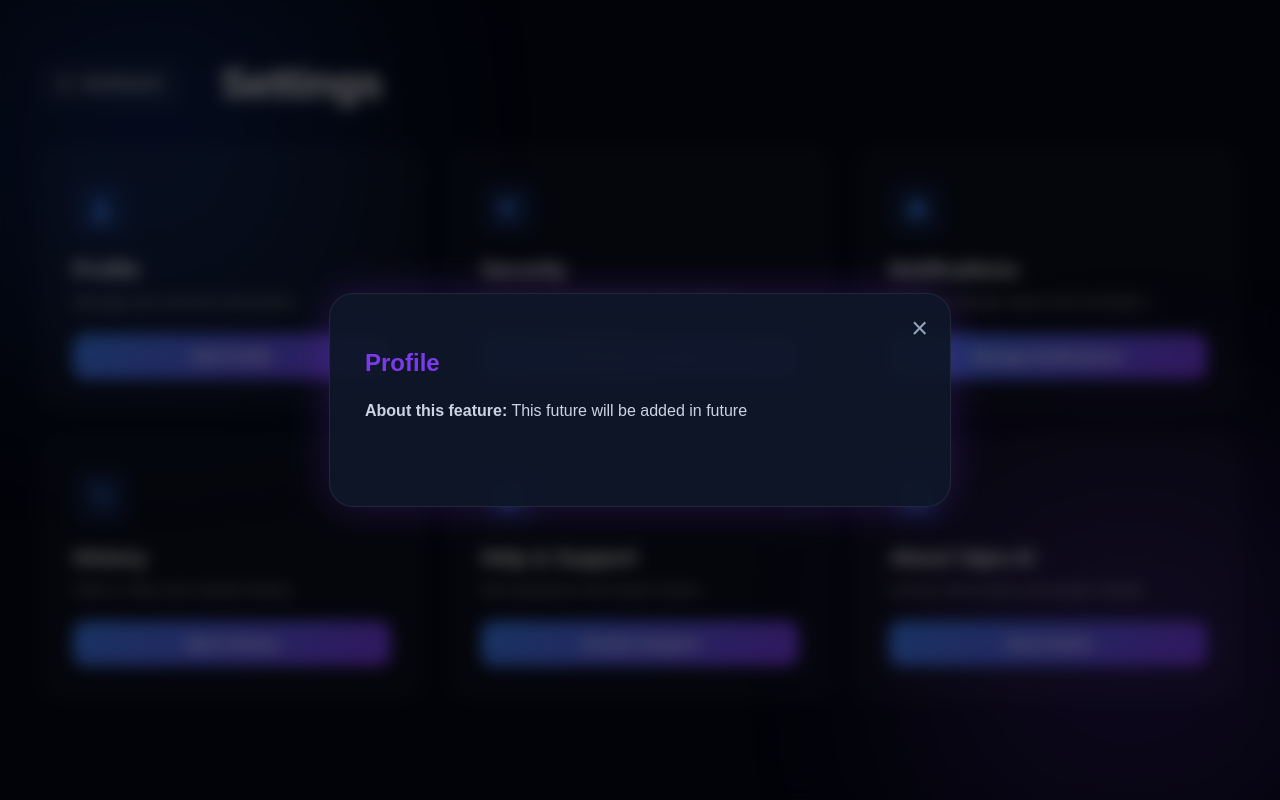
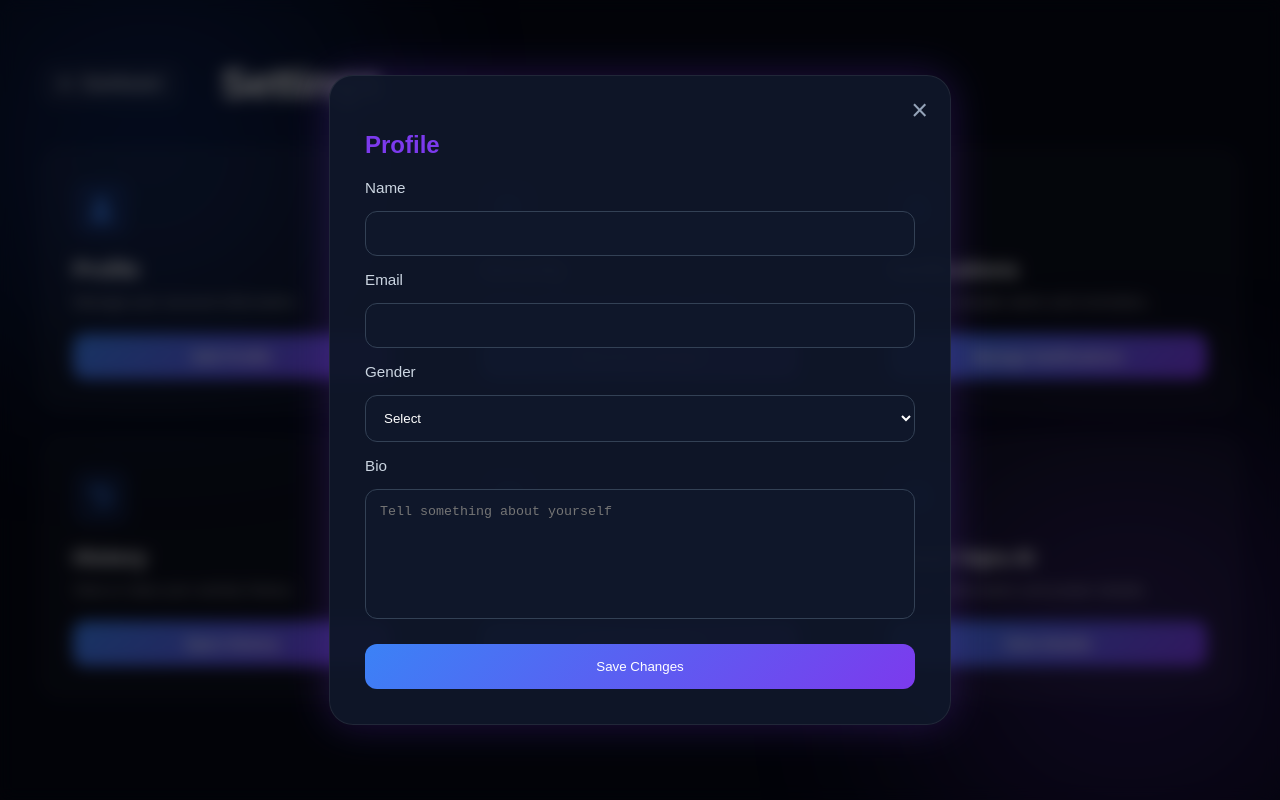
Before and after one commit to swatisingh1701/vajra-ai, a website: page pages/settings.html in a window 1280 px wide. Both pictures are taken after a click on the button "Edit Profile". Drawn offline with Linux system fonts and the light colour scheme.

Commit message:
Add edit profile feature and connect to firebase

```diff
--- a/css/settings.css
+++ b/css/settings.css
@@ -300,3 +300,48 @@ body::after {
 .close-modal:hover{
     color:white;
 }
+
+.profile-box{
+    display:flex;
+    flex-direction:column;
+    gap:15px;
+}
+
+.profile-box label{
+    color:#cbd5e1;
+    font-size:0.95rem;
+}
+
+.profile-box input,
+.profile-box textarea,
+.profile-box select{
+
+    background:#0f172a;
+    border:1px solid #334155;
+    color:white;
+    padding:14px;
+    border-radius:12px;
+    outline:none;
+}
+
+.profile-box textarea{
+    min-height:100px;
+    resize:none;
+}
+
+#saveProfileBtn{
+
+    margin-top:10px;
+    padding:15px;
+    border:none;
+    border-radius:12px;
+
+    background:linear-gradient(
+        135deg,
+        #3b82f6,
+        #7c3aed
+    );
+
+    color:white;
+    cursor:pointer;
+}
--- a/js/settings.js
+++ b/js/settings.js
@@ -1,5 +1,13 @@
+import { auth, db } from "./firebase-config.js";
+
+import {
+    doc,
+    getDoc,
+    setDoc
+} from "https://www.gstatic.com/firebasejs/12.0.0/firebase-firestore.js";
+
+
 const buttons = document.querySelectorAll(".setting-btn");
-
 const modal = document.getElementById("settingsModal");
 const modalTitle = document.getElementById("modal-title");
 const modalContent = document.getElementById("modal-content");
@@ -10,10 +18,38 @@ buttons[0].addEventListener("click", () => {
     modalTitle.textContent = "Profile";
 
     modalContent.innerHTML = `
-    <strong>About this feature:</strong> This future will be added in future<br><br>
+
+        <div class="profile-box">
+
+            <label>Name</label>
+            <input type="text" id="profileName">
+
+            <label>Email</label>
+            <input type="email" id="profileEmail" disabled>
+
+            <label>Gender</label>
+            <select id="profileGender">
+                <option value="">Select</option>
+                <option>Female</option>
+                <option>Male</option>
+                <option>Other</option>
+            </select>
+
+            <label>Bio</label>
+            <textarea id="profileBio"
+            placeholder="Tell something about yourself"></textarea>
+
+            <button id="saveProfileBtn">
+                Save Changes
+            </button>
+
+        </div>
+
     `;
 
     modal.style.display = "flex";
+
+    loadProfile();
 
 });
 
@@ -111,3 +147,71 @@ window.addEventListener("click", (event) => {
     }
 
 });
+
+async function loadProfile() {
+
+    const user = auth.currentUser;
+
+    if (!user) return;
+
+    document.getElementById("profileEmail").value =
+        user.email;
+
+    const ref = doc(db, "users", user.uid);
+
+    const snap = await getDoc(ref);
+
+    if (snap.exists()) {
+
+        const data = snap.data();
+
+        document.getElementById("profileName").value =
+            data.name || "";
+
+        document.getElementById("profileGender").value =
+            data.gender || "";
+
+        document.getElementById("profileBio").value =
+            data.bio || "";
+
+    }
+
+    document
+        .getElementById("saveProfileBtn")
+        .addEventListener("click", saveProfile);
+
+}
+
+
+async function saveProfile() {
+
+    const user = auth.currentUser;
+
+    if (!user) return;
+
+    await setDoc(
+
+        doc(db, "users", user.uid),
+
+        {
+
+            name:
+                document.getElementById("profileName").value,
+
+            gender:
+                document.getElementById("profileGender").value,
+
+            bio:
+                document.getElementById("profileBio").value,
+
+            email: user.email
+
+        },
+
+        { merge: true }
+
+    );
+
+    alert("Profile updated successfully.");
+
+}
--- a/pages/settings.html
+++ b/pages/settings.html
@@ -39,7 +39,7 @@
 
                 <h2 id="modal-title"></h2>
 
-                <p id="modal-content"></p>
+                <div id="modal-content"></div>
 
             </div>
 
@@ -162,7 +162,7 @@
 
 </div>
 
-<script src="../js/settings.js"></script>
+<script type="module" src="../js/settings.js"></script>
 
 </body>
 </html>
```
